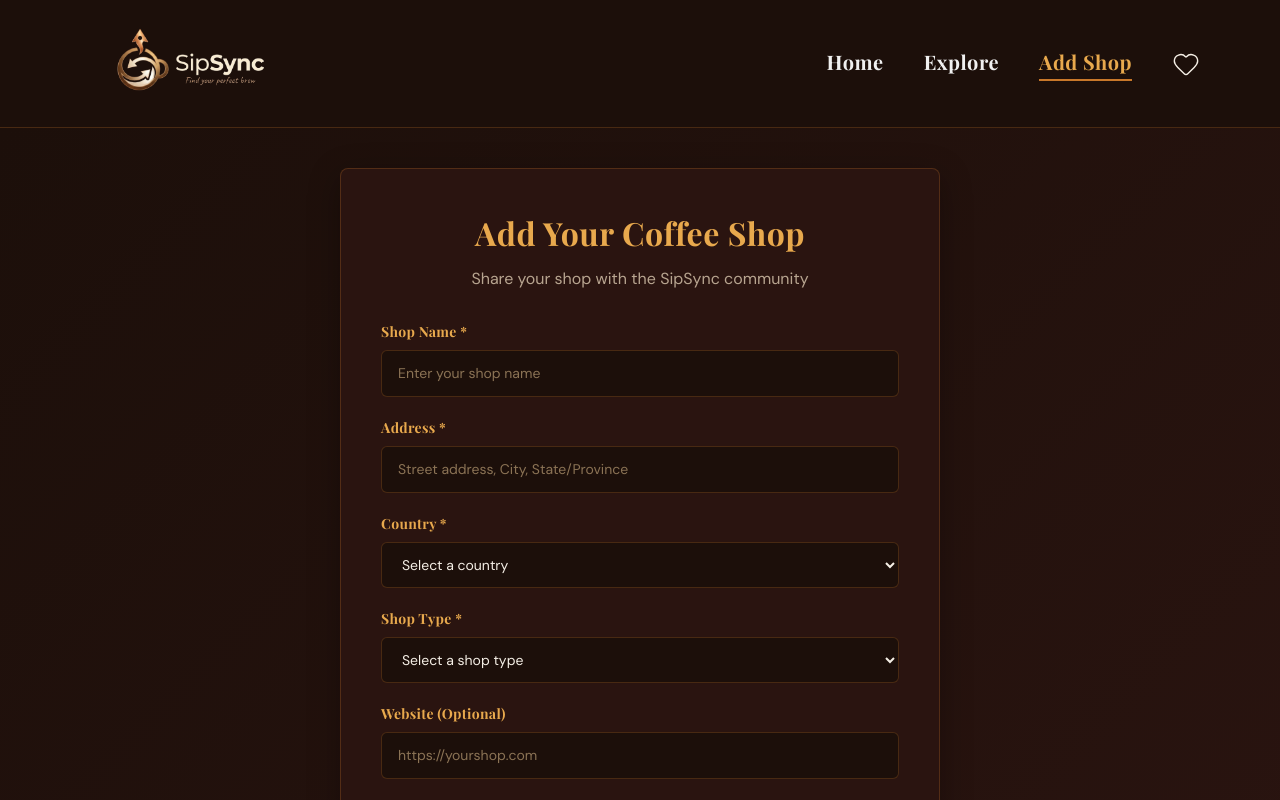
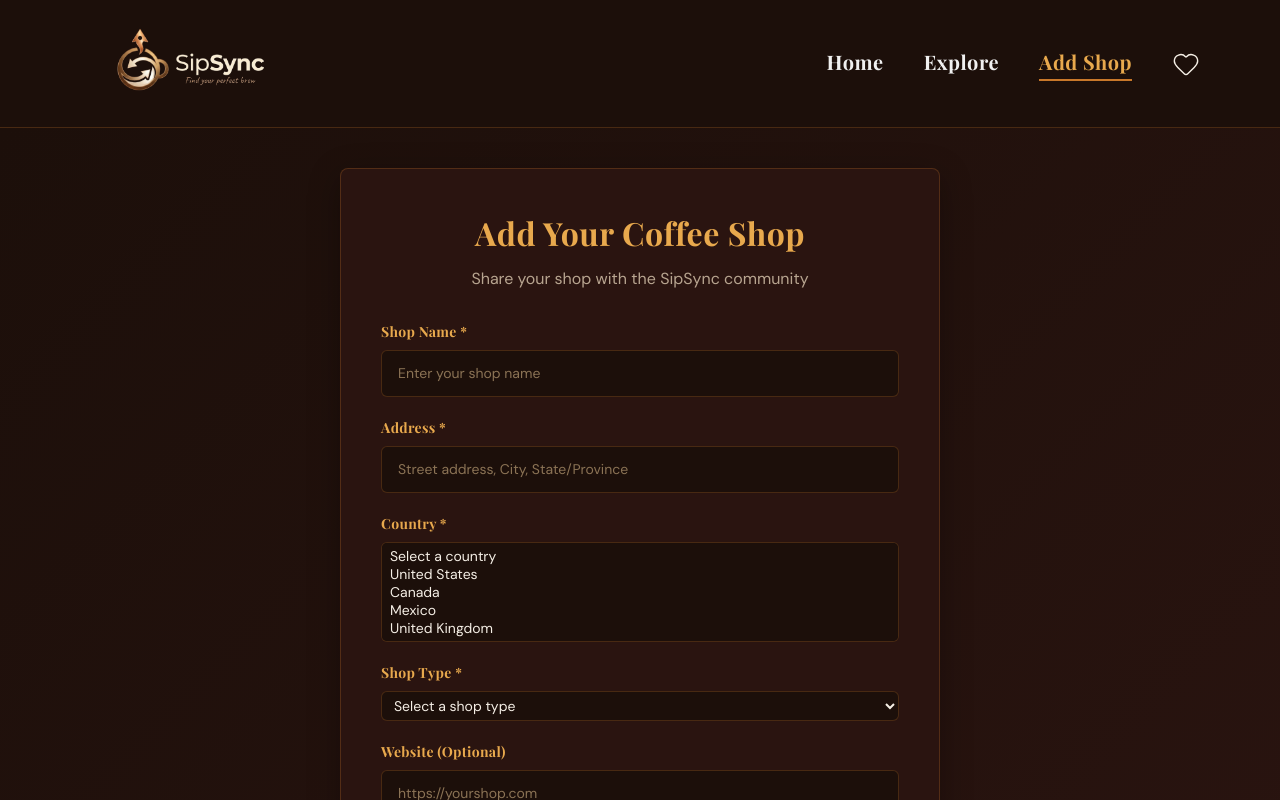
Before and after one commit to MiaMadz/group5_finals, a Next.js app in the folder coffeeshop-app/: page /AddShop in a window 1280 px wide. Shown: the top 800 px of the page. Built offline with nearby package versions, Linux system fonts and the light colour scheme; a web font is replaced by a local one.

Commit message:
Changed the style for country selection

```diff
--- a/coffeeshop-app/app/Pages/AddShopPage.js
+++ b/coffeeshop-app/app/Pages/AddShopPage.js
@@ -184,6 +184,7 @@ export default function AddShopPage() {
                             value={formData.country}
                             onChange={handleChange}
                             disabled={isLoading}
+                            size={5}
                         >
                             <option value="">Select a country</option>
                             {COUNTRIES.map(country => (
--- a/coffeeshop-app/app/Pages/AddShopPage.module.css
+++ b/coffeeshop-app/app/Pages/AddShopPage.module.css
@@ -107,18 +107,14 @@
 
 .formGroup select {
     appearance: auto;
-    -webkit-appearance: menulist-button;
-    -moz-appearance: menulist-button;
+    -webkit-appearance: menulist;
+    -moz-appearance: listbox;
     width: 100%;
     max-width: 100%;
     min-width: 0;
-    padding-right: 40px;
-}
-
-.formGroup select option {
-    white-space: nowrap;
-    overflow: hidden;
-    text-overflow: ellipsis;
+    padding: 4px 8px;
+    height: auto;
+    overflow-y: auto;
 }
 
 .formGroup input::placeholder {
@@ -139,10 +135,6 @@
     background: #1C0F0A;
 }
 
-.formGroup select {
-    cursor: pointer;
-}
-
 .formGroup select option {
     background: #1C0F0A;
     color: #F5EFE6;
@@ -151,7 +143,6 @@
     text-overflow: ellipsis;
 }
 
-/* ── Submit button ── */
 .submitBtn {
     padding: 14px 20px;
     background: linear-gradient(135deg, #E8A94D 0%, #C9782A 100%);
```
